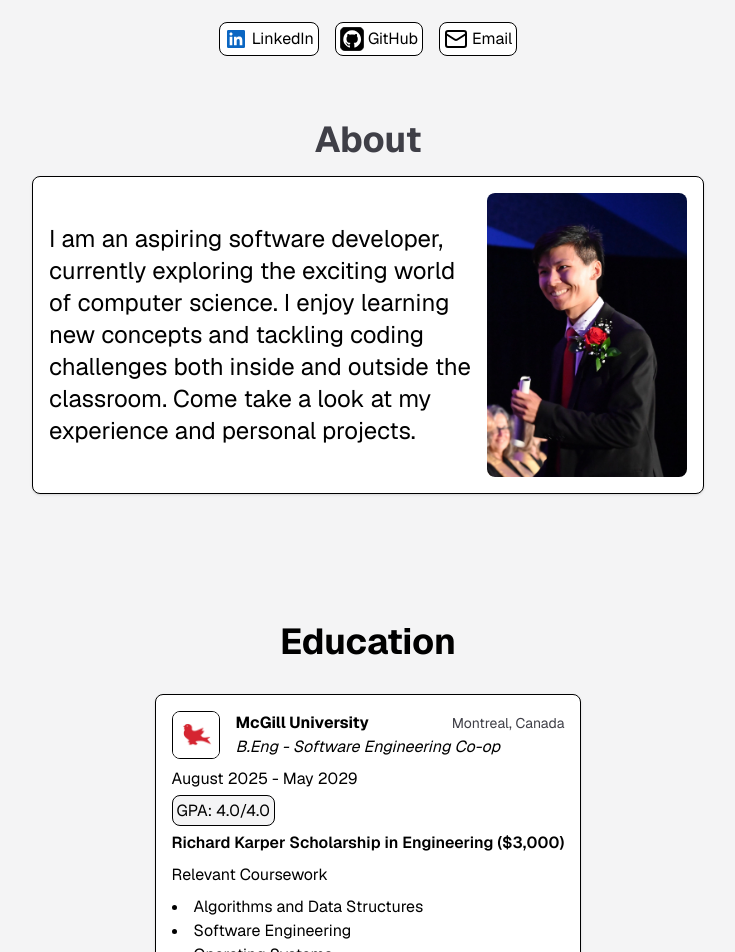
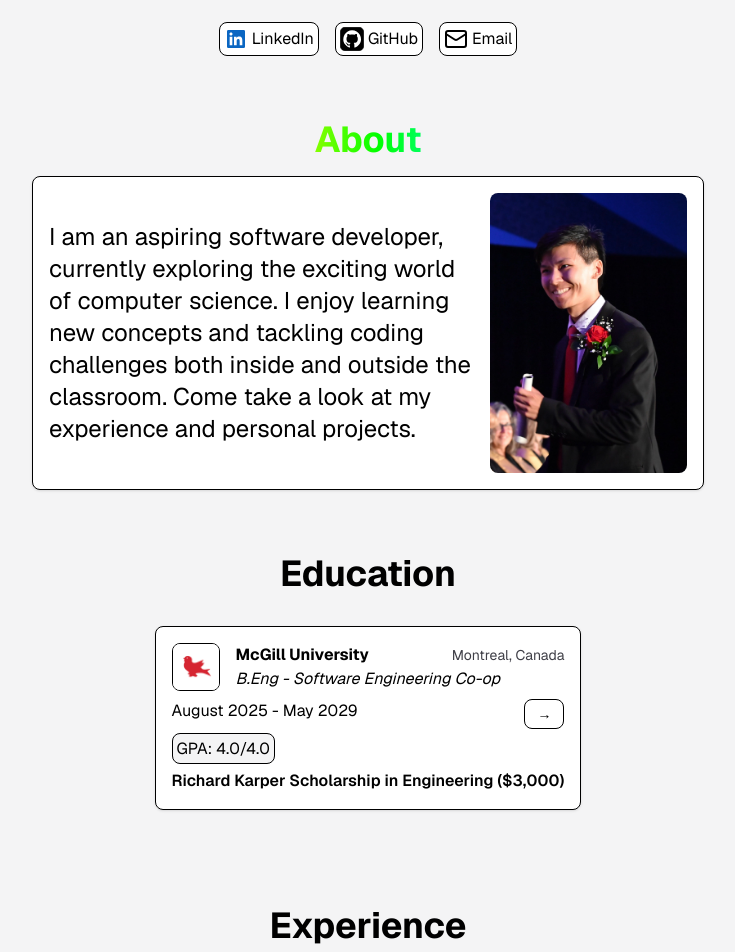
Before and after one commit to williamli218/my-portfolio, a Next.js app: page / in a window 1280 px wide. Shown: the part 460-1412 px from the top of the page, without its empty margins (272-1007 px from the left). Built offline with nearby package versions, Linux system fonts and the light colour scheme.

Commit message:
Add fli-card animation to reveal coursework in Education

```diff
--- a/app/globals.css
+++ b/app/globals.css
@@ -27,3 +27,24 @@ body {
 .card:hover {
   @apply shadow-2xl -translate-y-2
 }
+
+.animate-rainbow-text {
+  background: linear-gradient(
+    to right,
+    #ff0000, #ff8000, #ffff00, #00ff00, #00ffff, #0000ff, #ff00ff, #ff0000
+  );
+  background-size: 800% 100%;   /* much bigger than before */
+  -webkit-background-clip: text;
+  background-clip: text;
+  color: transparent;
+  animation: rainbow-slide 15s linear infinite;
+}
+
+@keyframes rainbow-slide {
+  0% {
+    background-position: 0% 50%;
+  }
+  100% {
+    background-position: 100% 50%;
+  }
+}
--- a/components/About.tsx
+++ b/components/About.tsx
@@ -2,8 +2,8 @@ import Image from "next/image";
 
 export default function About() {
     return (
-        <section className="flex flex-col items-center pt-16 mb-16 max-w-2xl mx-auto gap-4">
-            <h2 className="text-center text-zinc-700 header">About</h2>
+        <section className="flex flex-col items-center pt-16 max-w-2xl mx-auto gap-4">
+            <h2 className="text-center header animate-rainbow-text">About</h2>
             <article className="flex flex-col md:flex-row items-center card gap-4 mx-8 md:mx-0">
                 <p className="order-2 md:order-1 text-center md:text-left md:text-2xl">
                     I am an aspiring software developer, currently exploring the exciting world of computer science. I enjoy learning new concepts and tackling coding challenges both inside and outside the classroom. Come take a look at my experience and personal projects.
@@ -13,7 +13,7 @@ export default function About() {
                     alt="About"
                     height={280}
                     width={200}
-                    className="order-1 md:order-2 rounded-lg"
+                    className="order-1 md:order-2 rounded-lg h-70 w-50"
                 />
             </article>
         </section>
--- a/components/Education.tsx
+++ b/components/Education.tsx
@@ -1,10 +1,18 @@
+"use client"
+
 import Image from "next/image";
+import { useState } from "react";
 
 export default function Education() {
+    const [isFlipped, setIsFlipped] = useState(false);
+
     return (
         <section className="flex flex-col items-center pt-16" id="education">
             <h2 className="header">Education</h2>
-            <article className="flex flex-col gap-2 m-8 card">
+            <div className="m-8 [perspective:1200px]">
+                <div className={`relative w-full transition-transform duration-700 [transform-style:preserve-3d] ${
+        isFlipped ? "[transform:rotateY(180deg)]" : ""}`}>
+                    <article className="flex flex-col gap-2 card relative [backface-visibility:hidden]">
                         <div className="flex items-center gap-4">
                             <Image
                                 src="/mcgill-university.jpg"
@@ -21,19 +29,41 @@ export default function Education() {
                                 <p className="italic">B.Eng - Software Engineering Co-op</p>
                             </div>
                         </div>
+                        <div className="flex justify-between">
                             <p>August 2025 - May 2029</p>
+                            <button
+                                onClick={() => setIsFlipped(true)}
+                                aria-label="Show relevant coursework"
+                                className="border rounded-lg px-3 py-1 text-sm hover:bg-zinc-100 transition-colors"
+                            >
+                                →
+                            </button>
+                        </div>
                         <p>
                             <span className="border rounded-lg p-1 bg-zinc-100">GPA: 4.0/4.0</span>
                         </p>
                         <p className="font-semibold">Richard Karper Scholarship in Engineering ($3,000)</p>
-                <h4>Relevant Coursework</h4>
-                <ul className="list-disc list-inside">
+                    </article>
+                    <article className="flex gap-8 items-center card absolute inset-0 [backface-visibility:hidden] [transform:rotateY(180deg)]">
+                        <button
+                            onClick={() => setIsFlipped(false)}
+                            aria-label="Back to overview"
+                            className="border rounded-lg px-3 py-1 text-sm hover:bg-zinc-100 transition-colors mb-2"
+                        >
+                            ←
+                        </button>
+                        <div className="flex flex-col gap-2">
+                            <h4 className="font-semibold">Relevant Coursework</h4>
+                            <ul className="list-disc list-outside">
                                 <li>Algorithms and Data Structures</li>
                                 <li>Software Engineering</li>
                                 <li>Operating Systems</li>
                                 <li>Database Systems</li>
                             </ul>
+                        </div>
                     </article>
+                </div>
+            </div>
         </section>
     );
 }
```
Lines whose indentation alone changed are shown as unchanged.
